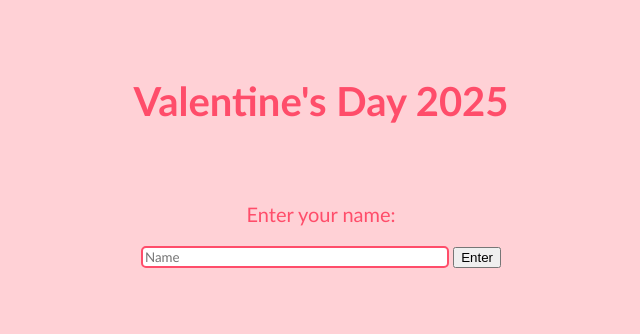
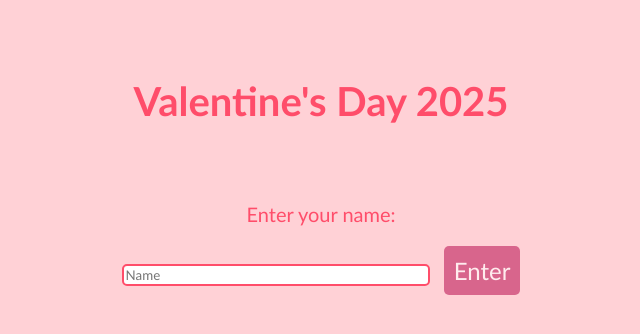
Before and after one commit to mathmaniac88/mathmaniac88.github.io, a Jekyll site: the page valentines2025.html, which Jekyll copies as it is, in a window 1280 px wide. Shown: the top 334 px of the page, without its empty margins (319-959 px from the left). Built offline with Jekyll 4.4.1, drawn with Linux system fonts in a browser that asks for light colours.

Commit message:
Update valentines2025.html

```diff
--- a/valentines2025.html
+++ b/valentines2025.html
@@ -19,10 +19,7 @@ p {
   text-align: center;
   font-size: 20px;
 }
-.amogus {
-  font-size: 30px;
-}
-button {
+input[type="submit"] {
   display: inline-block;
   padding: 10px;
   font-size: 24px;
```
